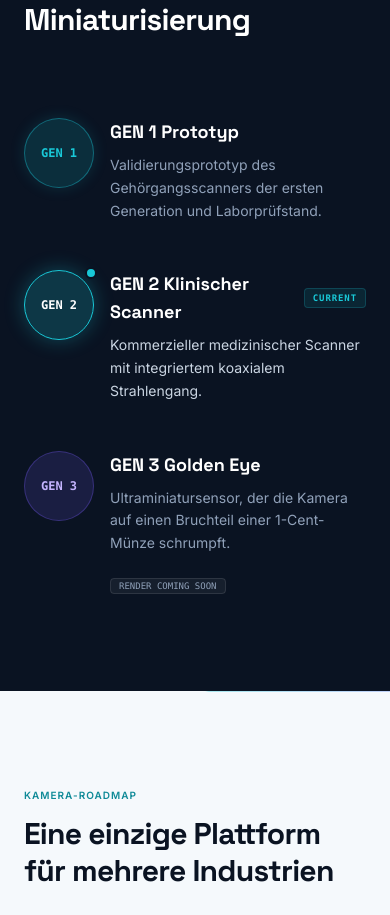
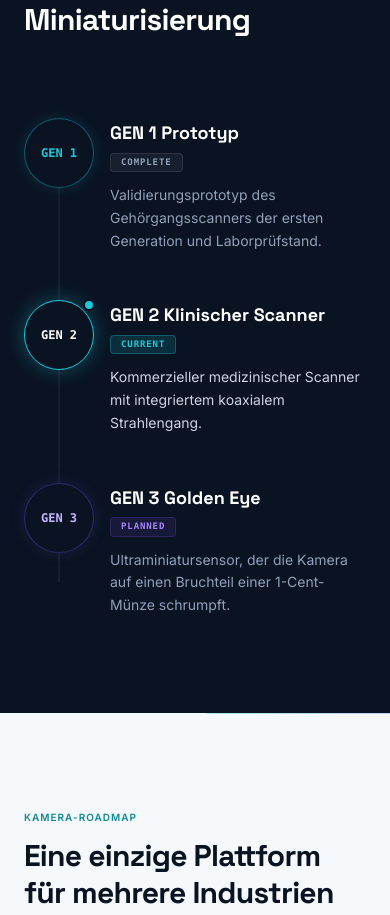
Before and after one commit to ilmah-zargham/akmira-website, a Next.js app: page /de/technology in a window 390 px wide. Shown: the part 2289-3204 px from the top of the page. Built offline with nearby package versions, Linux system fonts and the light colour scheme.

Commit message:
Fix Camera Roadmap timeline connecting lines, alignment, status badges, and mobile responsiveness

```diff
--- a/src/app/[lang]/technology/page.tsx
+++ b/src/app/[lang]/technology/page.tsx
@@ -151,20 +151,31 @@ export default async function TechnologyPage({ params }: { params: Promise<{ lan
             <div className="absolute top-[35px] left-[10%] right-[10%] h-[1px] bg-white/10 hidden lg:block" />
             <div className="absolute top-[35px] left-[10%] w-[40%] h-[1px] holographic-gradient hidden lg:block" />
 
+            {/* Timeline center line for mobile */}
+            <div className="absolute left-[35px] top-[35px] bottom-[35px] w-[1px] bg-white/10 lg:hidden -translate-x-1/2" />
+
             <div className="grid grid-cols-1 lg:grid-cols-3 gap-12 relative z-10">
 
               {/* GEN 1 */}
               <ScrollReveal delay={0.15}>
-                <div className="space-y-4 lg:text-center flex lg:flex-col items-start lg:items-center space-x-4 lg:space-x-0">
+                <div className="space-y-4 text-left lg:text-center flex flex-row lg:flex-col items-start lg:items-center gap-4 lg:gap-0 relative animate-fade-in">
                   {/* Timeline circle icon */}
-                  <div className="h-[70px] w-[70px] rounded-full bg-cyan/15 border border-cyan/40 flex items-center justify-center flex-shrink-0 relative shadow-[0_0_15px_rgba(25,201,216,0.15)] mb-2">
-                    <span className="text-xs font-mono font-bold text-cyan">GEN 1</span>
+                  <div className="flex-shrink-0">
+                    <div className="h-[70px] w-[70px] rounded-full bg-ink border border-cyan/40 flex items-center justify-center relative shadow-[0_0_15px_rgba(25,201,216,0.15)] z-10 select-none">
+                      <span className="text-xs font-mono font-bold text-cyan">GEN 1</span>
+                    </div>
                   </div>
-                  <div className="space-y-2">
-                    <h3 className="font-heading text-lg font-bold text-white">
+                  {/* Content */}
+                  <div className="space-y-2 pt-1 lg:pt-4 flex-grow w-full">
+                    <h3 className="font-heading text-lg font-bold text-white leading-tight">
                       {dict.technology.roadmap.gen1.title}
                     </h3>
-                    <p className="text-slate-400 text-sm leading-relaxed max-w-xs lg:mx-auto">
+                    <div className="flex lg:justify-center">
+                      <span className="text-[9px] font-mono tracking-widest text-slate-400 bg-white/5 px-2.5 py-0.5 rounded border border-white/10 uppercase font-semibold">
+                        COMPLETE
+                      </span>
+                    </div>
+                    <p className="text-slate-400 text-sm leading-relaxed max-w-xs lg:mx-auto pt-1">
                       {dict.technology.roadmap.gen1.desc}
                     </p>
                   </div>
@@ -173,19 +184,26 @@ export default async function TechnologyPage({ params }: { params: Promise<{ lan
 
               {/* GEN 2 */}
               <ScrollReveal delay={0.25}>
-                <div className="space-y-4 lg:text-center flex lg:flex-col items-start lg:items-center space-x-4 lg:space-x-0">
+                <div className="space-y-4 text-left lg:text-center flex flex-row lg:flex-col items-start lg:items-center gap-4 lg:gap-0 relative animate-fade-in">
                   {/* Timeline circle icon */}
-                  <div className="h-[70px] w-[70px] rounded-full bg-cyan/20 border border-cyan flex items-center justify-center flex-shrink-0 relative shadow-[0_0_20px_rgba(25,201,216,0.3)] mb-2">
-                    <span className="text-xs font-mono font-bold text-white">GEN 2</span>
-                    {/* Active highlight */}
-                    <span className="absolute -top-1 -right-1 h-3 w-3 bg-cyan rounded-full border-2 border-ink animate-pulse" />
+                  <div className="flex-shrink-0">
+                    <div className="h-[70px] w-[70px] rounded-full bg-ink border border-cyan flex items-center justify-center relative shadow-[0_0_20px_rgba(25,201,216,0.35)] z-10 select-none">
+                      <span className="text-xs font-mono font-bold text-white">GEN 2</span>
+                      {/* Active highlight */}
+                      <span className="absolute -top-0.5 -right-0.5 h-3 w-3 bg-cyan rounded-full border-2 border-ink animate-pulse" />
+                    </div>
                   </div>
-                  <div className="space-y-2">
-                    <h3 className="font-heading text-lg font-bold text-white flex items-center lg:justify-center">
-                      <span>{dict.technology.roadmap.gen2.title}</span>
-                      <span className="ml-2 text-[9px] font-mono tracking-widest text-cyan bg-cyan/10 px-2 py-0.5 rounded border border-cyan/20">CURRENT</span>
+                  {/* Content */}
+                  <div className="space-y-2 pt-1 lg:pt-4 flex-grow w-full">
+                    <h3 className="font-heading text-lg font-bold text-white leading-tight">
+                      {dict.technology.roadmap.gen2.title}
                     </h3>
-                    <p className="text-slate-300 text-sm leading-relaxed max-w-xs lg:mx-auto">
+                    <div className="flex lg:justify-center">
+                      <span className="text-[9px] font-mono tracking-widest text-cyan bg-cyan/15 px-2.5 py-0.5 rounded border border-cyan/30 uppercase font-semibold">
+                        CURRENT
+                      </span>
+                    </div>
+                    <p className="text-slate-300 text-sm leading-relaxed max-w-xs lg:mx-auto pt-1">
                       {dict.technology.roadmap.gen2.desc}
                     </p>
                   </div>
@@ -194,23 +212,26 @@ export default async function TechnologyPage({ params }: { params: Promise<{ lan
 
               {/* GEN 3 */}
               <ScrollReveal delay={0.35}>
-                <div className="space-y-4 lg:text-center flex lg:flex-col items-start lg:items-center space-x-4 lg:space-x-0">
+                <div className="space-y-4 text-left lg:text-center flex flex-row lg:flex-col items-start lg:items-center gap-4 lg:gap-0 relative animate-fade-in">
                   {/* Timeline circle icon */}
-                  <div className="h-[70px] w-[70px] rounded-full bg-violet/15 border border-violet/30 flex items-center justify-center flex-shrink-0 relative mb-2">
-                    <span className="text-xs font-mono font-bold text-violet-300">GEN 3</span>
+                  <div className="flex-shrink-0">
+                    <div className="h-[70px] w-[70px] rounded-full bg-ink border border-violet/30 flex items-center justify-center relative shadow-[0_0_15px_rgba(124,92,255,0.15)] z-10 select-none">
+                      <span className="text-xs font-mono font-bold text-violet-300">GEN 3</span>
+                    </div>
                   </div>
-                  <div className="space-y-2">
-                    <h3 className="font-heading text-lg font-bold text-white">
+                  {/* Content */}
+                  <div className="space-y-2 pt-1 lg:pt-4 flex-grow w-full">
+                    <h3 className="font-heading text-lg font-bold text-white leading-tight">
                       {dict.technology.roadmap.gen3.title}
                     </h3>
-                    <p className="text-slate-400 text-sm leading-relaxed max-w-xs lg:mx-auto">
+                    <div className="flex lg:justify-center">
+                      <span className="text-[9px] font-mono tracking-widest text-violet-400 bg-violet-500/10 px-2.5 py-0.5 rounded border border-violet-500/20 uppercase font-semibold">
+                        PLANNED
+                      </span>
+                    </div>
+                    <p className="text-slate-400 text-sm leading-relaxed max-w-xs lg:mx-auto pt-1">
                       {dict.technology.roadmap.gen3.desc}
                     </p>
-                    <div className="pt-2">
-                      <span className="text-[9px] font-mono text-slate-400 bg-white/5 border border-white/10 px-2 py-0.5 rounded uppercase">
-                        Render Coming Soon
-                      </span>
-                    </div>
                   </div>
                 </div>
               </ScrollReveal>
```
